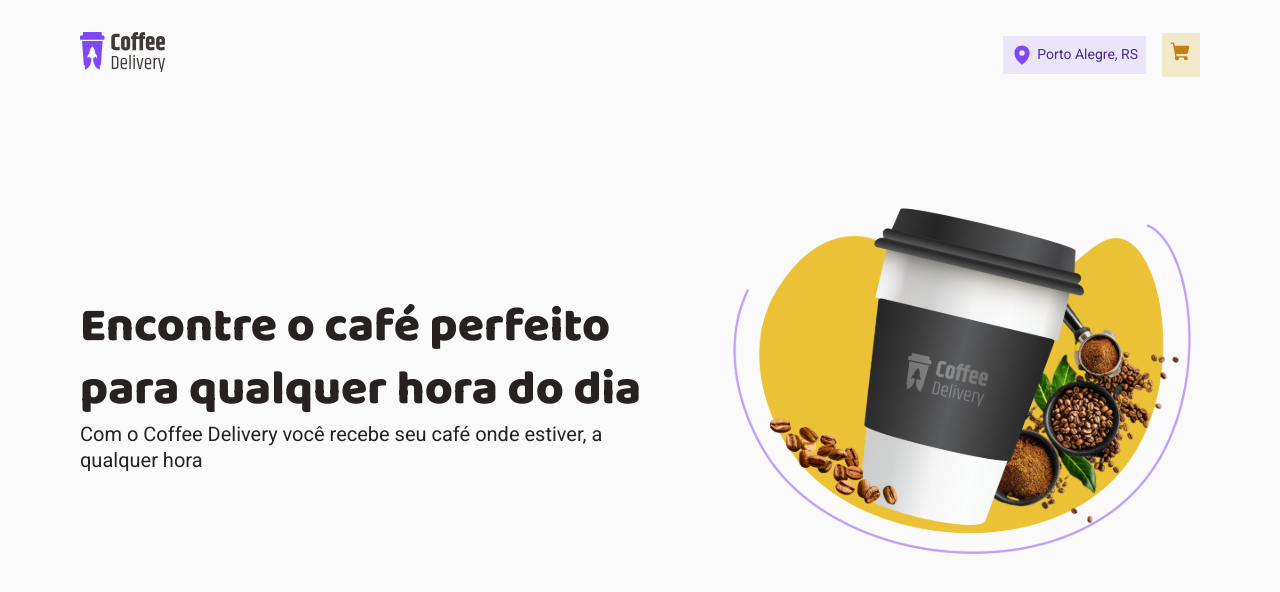
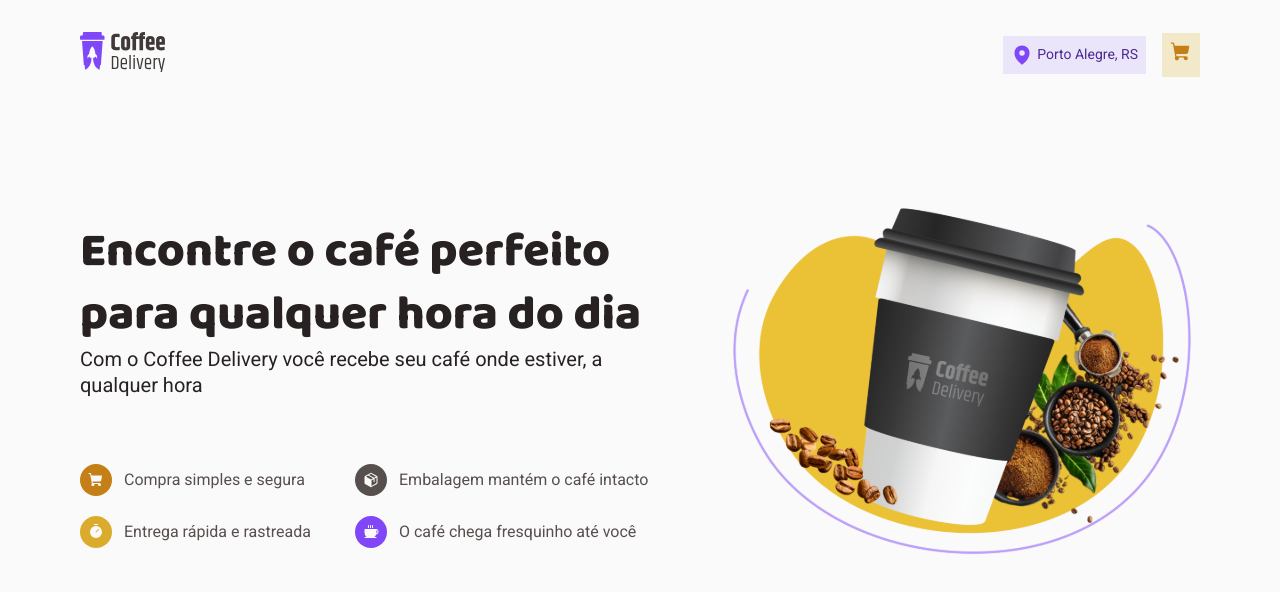
Before and after one commit to jaon82/react-coffee-delivery, a React (Vite) app: page / in a window 1280 px wide. Shown: the top 592 px of the page. Built offline with nearby package versions, Linux system fonts and the light colour scheme.

Commit message:
Add intro icons

```diff
--- a/src/pages/Home/index.tsx
+++ b/src/pages/Home/index.tsx
@@ -1,17 +1,52 @@
-import { IntroContainer } from "./styles";
+import { IntroContainer, ItemsContainer } from "./styles";
 
+import { Coffee, Package, ShoppingCart, Timer } from "phosphor-react";
+import { useTheme } from "styled-components";
 import backgroundImage from "../../assets/intro-background.svg";
+import DynamicIcon from "../../components/DynamicIcon";
 
 export default function Home() {
+  const theme = useTheme();
+
   return (
     <>
       <IntroContainer>
         <aside>
-          <p>Encontre o café perfeito para qualquer hora do dia</p>
-          <p>
-            Com o Coffee Delivery você recebe seu café onde estiver, a qualquer
-            hora
-          </p>
+          <div>
+            <p>Encontre o café perfeito para qualquer hora do dia</p>
+            <p>
+              Com o Coffee Delivery você recebe seu café onde estiver, a
+              qualquer hora
+            </p>
+          </div>
+          <ItemsContainer>
+            <div>
+              <DynamicIcon
+                icon={ShoppingCart}
+                size={16}
+                color={theme["yellow-dark"]}
+              />
+              <span>Compra simples e segura</span>
+            </div>
+            <div>
+              <DynamicIcon
+                icon={Package}
+                size={16}
+                color={theme["base-text"]}
+              />
+              <span>Embalagem mantém o café intacto</span>
+            </div>
+          </ItemsContainer>
+          <ItemsContainer>
+            <div>
+              <DynamicIcon icon={Timer} size={16} color={theme.yellow} />
+              <span>Entrega rápida e rastreada</span>
+            </div>
+            <div>
+              <DynamicIcon icon={Coffee} size={16} color={theme.purple} />
+              <span>O café chega fresquinho até você</span>
+            </div>
+          </ItemsContainer>
         </aside>
         <aside>
           <img src={backgroundImage} />
--- a/src/pages/Home/styles.ts
+++ b/src/pages/Home/styles.ts
@@ -19,3 +19,21 @@ export const IntroContainer = styled.section`
     }
   }
 `;
+
+export const ItemsContainer = styled.div`
+  display: flex;
+  align-items: center;
+  margin-top: 4.125rem;
+  gap: 2.5rem;
+
+  &:nth-of-type(3) {
+    margin-top: 1.25rem;
+  }
+
+  > div {
+    display: flex;
+    align-items: center;
+    gap: 0.75rem;
+    min-width: 235px;
+  }
+`;
```
